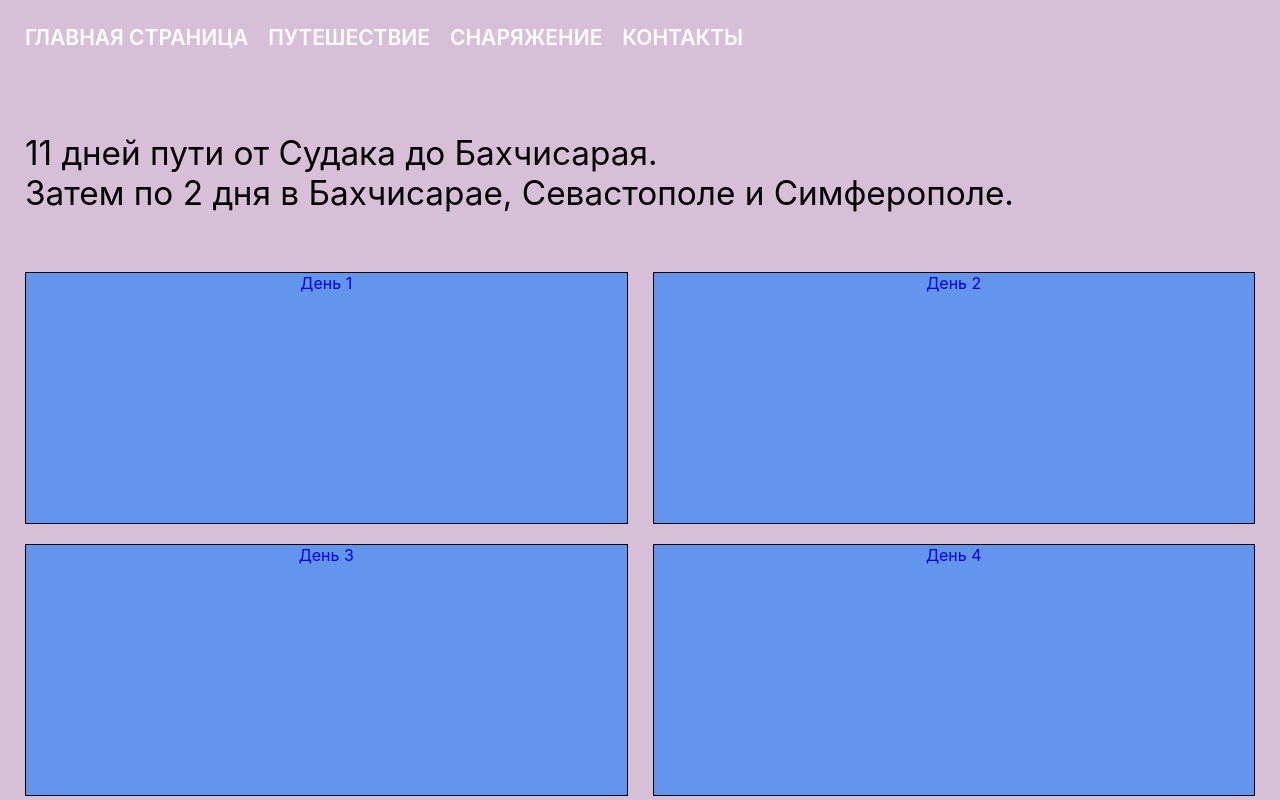
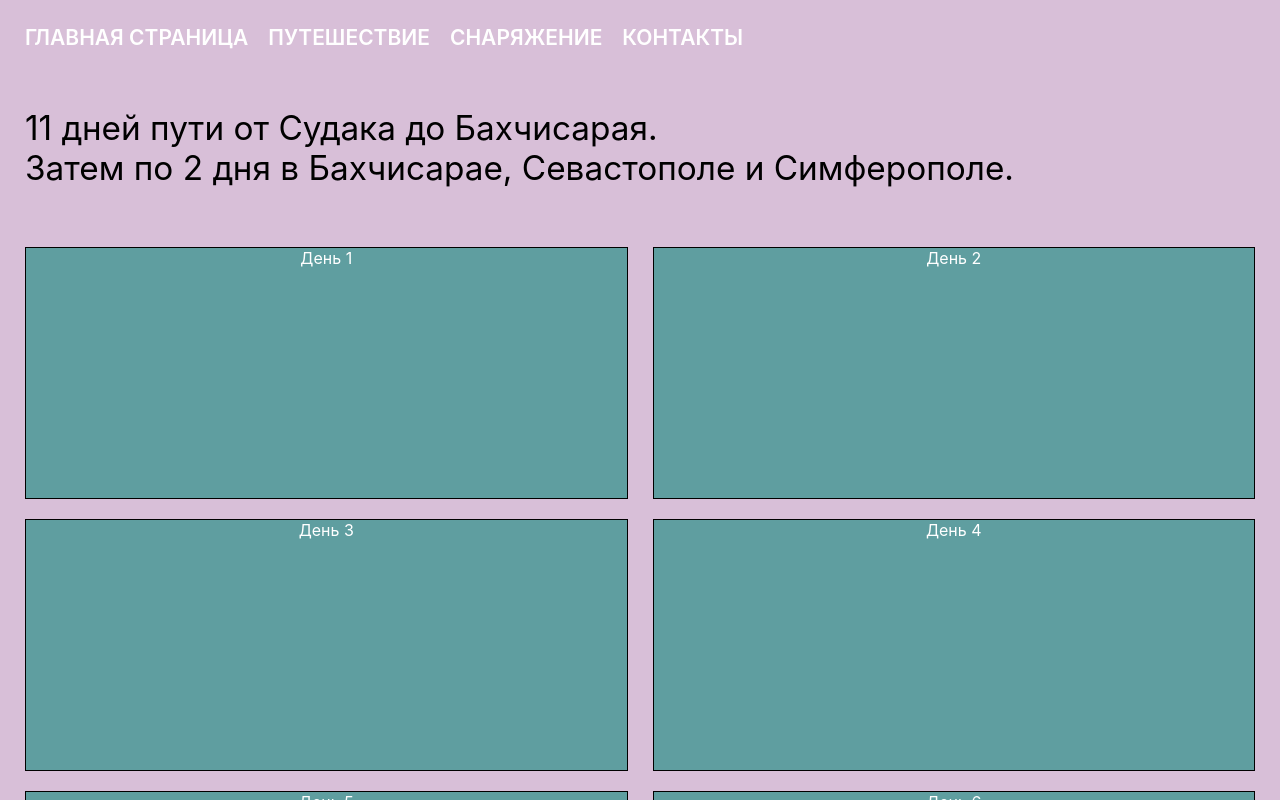
Before and after one commit to Stadionova/Crimea, a React (Create React App) app in the folder landing_krim/: page /trip in a window 1280 px wide. Shown: the top 800 px of the page. Built offline with nearby package versions, Linux system fonts and the light colour scheme.

Commit message:
style fixes

```diff
--- a/landing_krim/src/EachDay/EachDay.module.css
+++ b/landing_krim/src/EachDay/EachDay.module.css
@@ -1,8 +1,12 @@
 .eachDay {
     border: 1px solid black;
-    background-color: cornflowerblue;
+    background-color: cadetblue;
     width: 100%;
     height: 250px;
     margin-right: 25px;
     text-decoration: none;
 }
+
+.eachDay a {
+    color: white;
+}
--- a/landing_krim/src/Trip/Trip.module.css
+++ b/landing_krim/src/Trip/Trip.module.css
@@ -16,7 +16,7 @@
     font-size: 25pt;
     width: 80%;
     text-align: left;
-    padding: 25px;
+    padding: 0 25px 25px 25px;
 }
 
 .tripHeader {
```
